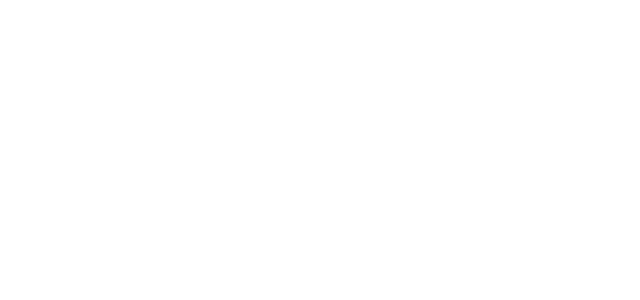
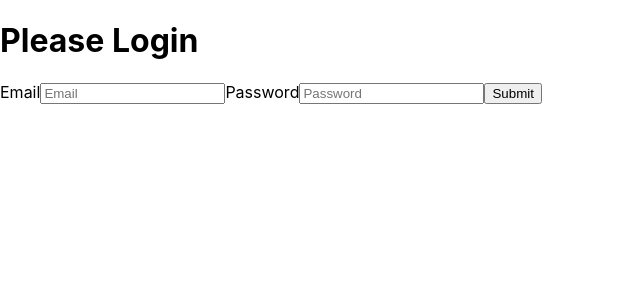
Before and after one commit to shaunM12/farmers-bureau, a React (Create React App) app in the folder frontend/: page /login in a window 1280 px wide. Before the commit this address had no page. Shown: the top 300 px of the page, without its empty margins (0-640 px from the left). Built offline with nearby package versions, Linux system fonts and the light colour scheme.

Commit message:
updated login

```diff
--- a/frontend/src/components/AppBar.js
+++ b/frontend/src/components/AppBar.js
@@ -15,6 +15,7 @@
 import Register from './Register'
 import Registration from './Registration'
 import Home from './Home'
+import Login from './Login'
 import {Link } from 'react-router-dom'
 
 const pages = ['Register', 'Home', 'Blog'];
@@ -91,13 +92,11 @@
                     display: { xs: 'block', md: 'none' },
                 }}
                 >
-                    <MenuItem key={"register"} onClick={handleCloseNavMenu}>
-                    <Link to='/register'>Register</Link>
-
-                    </MenuItem>
                     <MenuItem key={"registration"} onClick={handleCloseNavMenu}>
                     <Link to='/registration'>Registration</Link>
-
+                    </MenuItem>
+                    <MenuItem key={"login"} onClick={handleCloseNavMenu}>
+                    <Link to='/login'>Login</Link>
                     </MenuItem>
 
                 </Menu>
--- /dev/null
+++ b/frontend/src/components/Login.js
@@ -0,0 +1,56 @@
+import React from 'react';
+import { Formik, Form } from 'formik'
+import { useNavigate } from 'react-router-dom'
+import * as Yup from 'yup'
+import LoginService from '../services/LoginService'
+import RegisterInputs from './RegisterInputs';
+import userLogin from '../services/LoginService';
+
+
+const Login = () => {
+    const navigate = useNavigate()
+    const login = (values) => {
+        const data = {
+            email: values.email,
+            password: values.password
+        }
+        console.log(44444,data)
+        userLogin(data)
+    }
+
+    return (
+        <div>
+        <h1>Please Login</h1>
+        <Formik
+        initialValues={{
+            email: '',
+            password: '',
+
+        }}
+        onSubmit={(values) => {
+            login(values)
+        }}
+        >
+        <Form>
+        <RegisterInputs
+            label="Email"
+            name="email"
+            type="text"
+            placeholder="Email"
+          />
+          <RegisterInputs
+            label="Password"
+            name="password"
+            type="text"
+            placeholder="Password"
+          />
+            <button type="submit">Submit</button>
+        </Form>
+        </Formik>
+        </div>
+    )
+}
+
+
+
+export default Login
--- a/frontend/src/components/Register.js
+++ b/frontend/src/components/Register.js
@@ -21,7 +21,6 @@
     function handleChange(e) {
         const firstName = e.target.firstName
         const lastName = e.target.lastName
-        const username = e.target.username
         const email = e.target.email
         const password = e.target.password
         const repeatPassword = e.target.repeatPassword
--- a/frontend/src/components/Registration.js
+++ b/frontend/src/components/Registration.js
@@ -14,7 +14,6 @@
   const registrationSchema = Yup.object().shape({
     firstName: Yup.string().required("Required"),
     lastName: Yup.string().required("Required"),
-    username: Yup.string().required("Required"),
     email: Yup.string().email("Invalid email address").required("Required"),
     password: Yup.string()
       .min(5, "Must be more than 5 characters")
@@ -31,7 +30,6 @@
     let data = {
       firstName: values.firstName,
       lastName: values.lastName,
-      username: values.username,
       email: values.email,
       password: values.password,
       repeatPassword: values.repeatPassword
@@ -70,6 +68,7 @@
       })
     .then(res => res.json())
     .then(data => console.log(data))
+    navigate('/login')
   };
 
   return (
@@ -79,7 +78,6 @@
         initialValues={{
           firstName: "",
           lastName: "",
-          username: "",
           email: "",
           password: "",
           repeatPassword: "",
@@ -103,12 +101,6 @@
             name="lastName"
             type="text"
             placeholder="Last Name"
-          />
-          <RegisterInputs
-            label="Username"
-            name="username"
-            type="text"
-            placeholder="Username"
           />
           <RegisterInputs
             label="Email"
--- a/frontend/src/index.js
+++ b/frontend/src/index.js
@@ -5,6 +5,7 @@
 import { BrowserRouter, Routes, Route } from 'react-router-dom'
 import Register from './components/Register'
 import Registration from './components/Registration'
+import Login from './components/Login'
 
 
 
@@ -15,6 +16,7 @@
     <Route path="/" element={<App />} />
     <Route path="register" element={<Register />} />
     <Route path="registration" element={<Registration />} />
+    <Route path='login' element={<Login />} />
 
   </Routes>
 
--- /dev/null
+++ b/frontend/src/services/LoginService.js
@@ -0,0 +1,10 @@
+import http from '../http-common'
+
+
+const userLogin = data => {
+    console.log(data)
+    return http.get('/login', data)
+}
+
+
+export default userLogin
--- a/frontend/src/services/RegistrationService.js
+++ b/frontend/src/services/RegistrationService.js
@@ -4,8 +4,6 @@
 const create = data => {
 
     return http.post('/registration', data)
-
-
 }
 
 
```
Also changed, not shown: frontend/src/components/NavList.js (deleted, +0 -25 lines).
